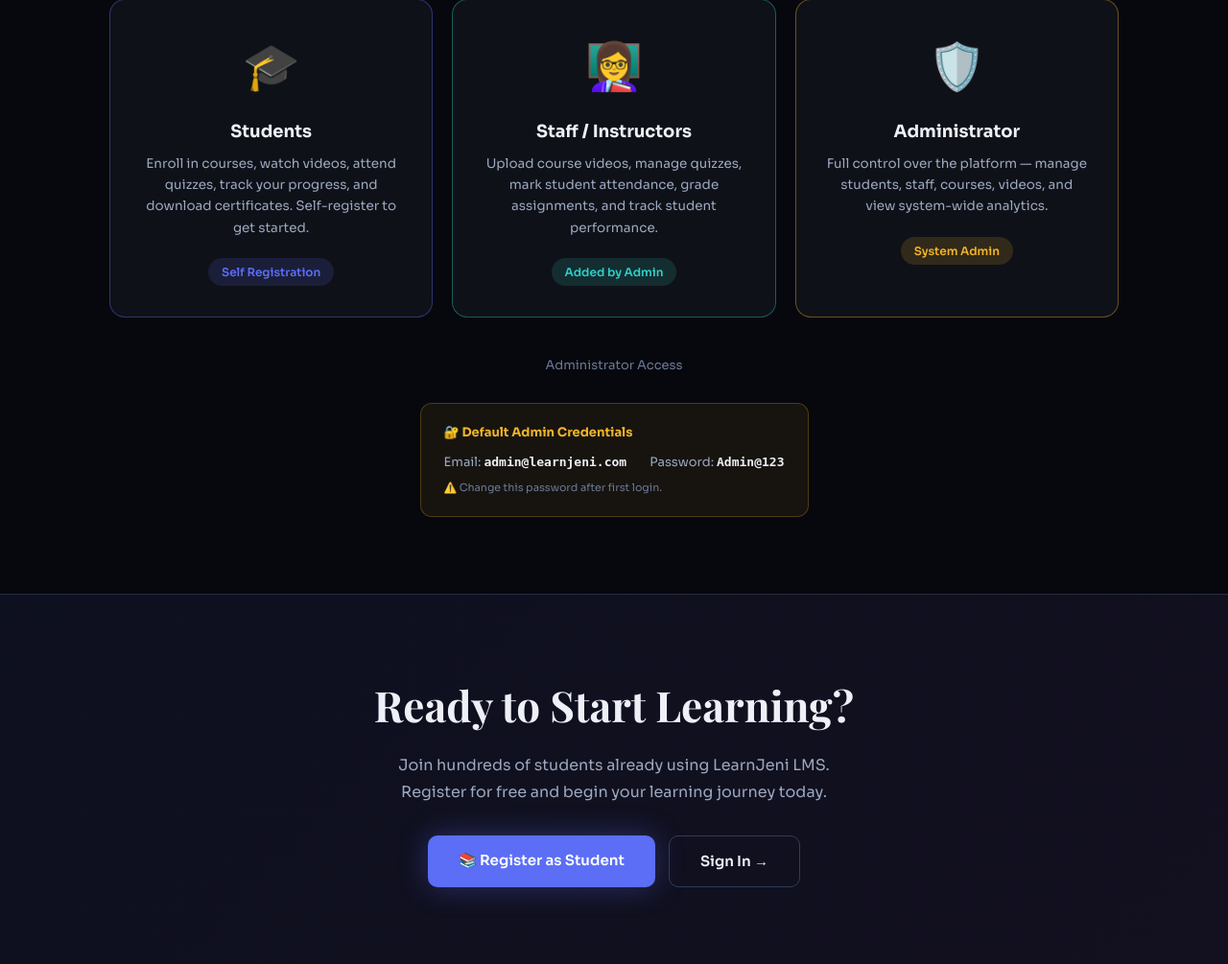
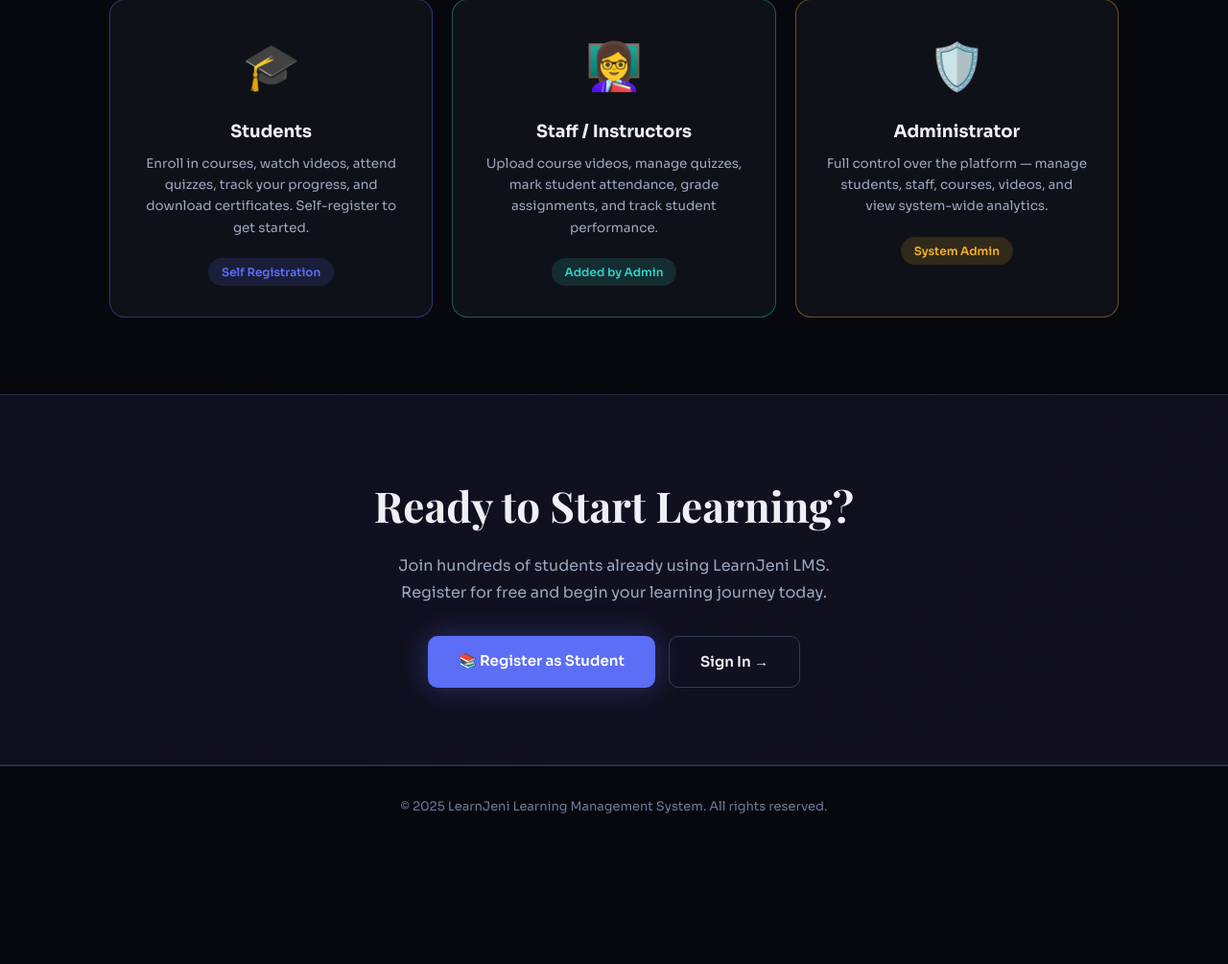
Before and after one commit to smsuwetha/Learnjeni_management_system, a Flask app: page / in a window 1280 px wide. Shown: the part 2490-3495 px from the top of the page at 96% size. After the commit the page ends 3338 px from the top, so only its background shows below. Run offline with Flask 3, Linux system fonts and the light colour scheme; parts of the project's set-up code (start-up, migrations or seed data) failed here and were passed over.

Commit message:
Remove default admin credentials from home page

```diff
--- a/templates/home.html
+++ b/templates/home.html
@@ -322,19 +322,6 @@
     </div>
   </div>
 
-  <!-- Admin login info -->
-  <div style="text-align:center;margin-top:40px">
-    <div style="font-size:13px;color:var(--muted);margin-bottom:12px">Administrator Access</div>
-    <div class="admin-box">
-      <div class="admin-box-title">🔐 Default Admin Credentials</div>
-      <div class="admin-cred">
-        <div class="admin-cred-item">Email: <strong>admin@learnjeni.com</strong></div>
-        <div class="admin-cred-item">Password: <strong>Admin@123</strong></div>
-      </div>
-      <div style="font-size:11px;color:var(--muted);margin-top:8px">⚠️ Change this password after first login.</div>
-    </div>
-  </div>
-</div>
 </div>
 
 <!-- CTA -->
```
